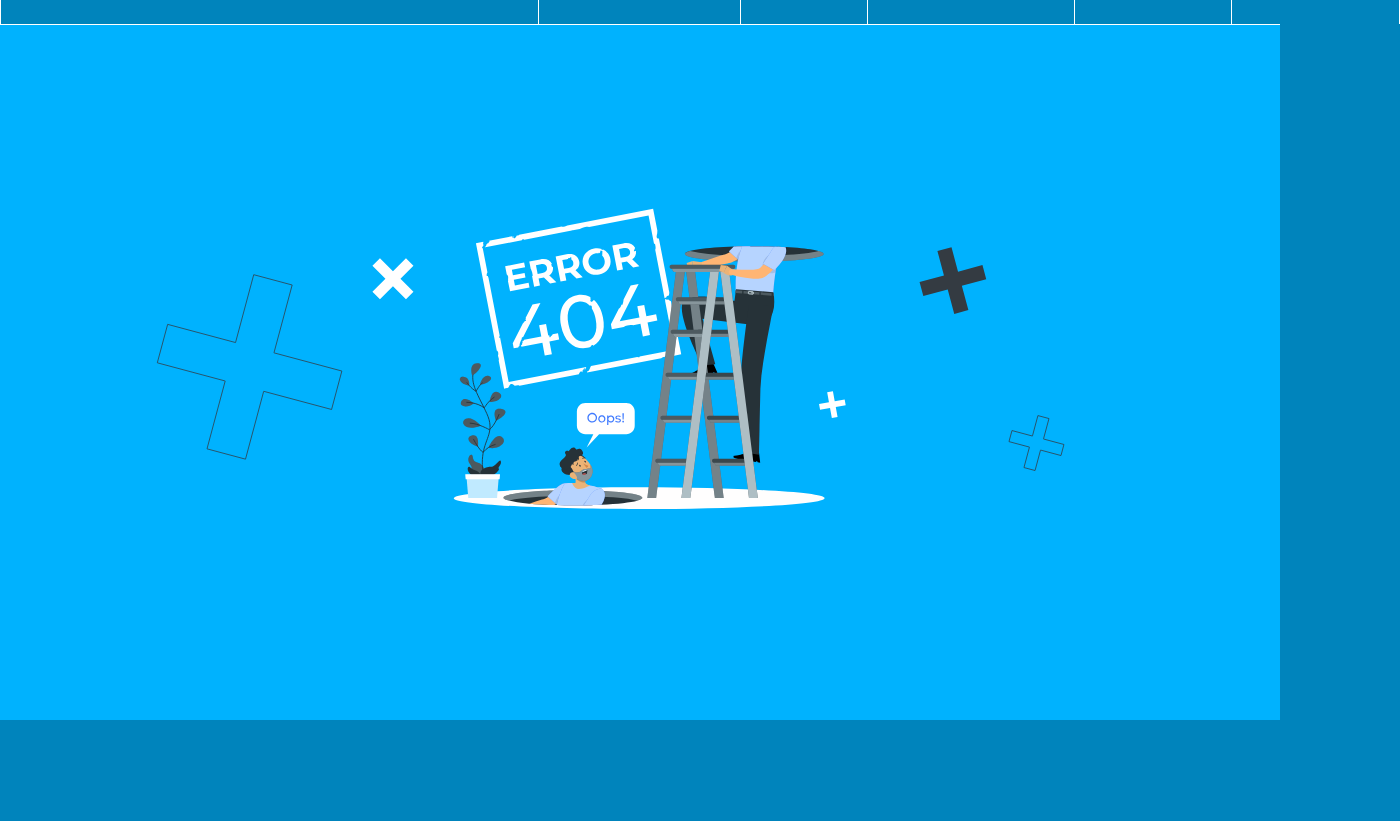
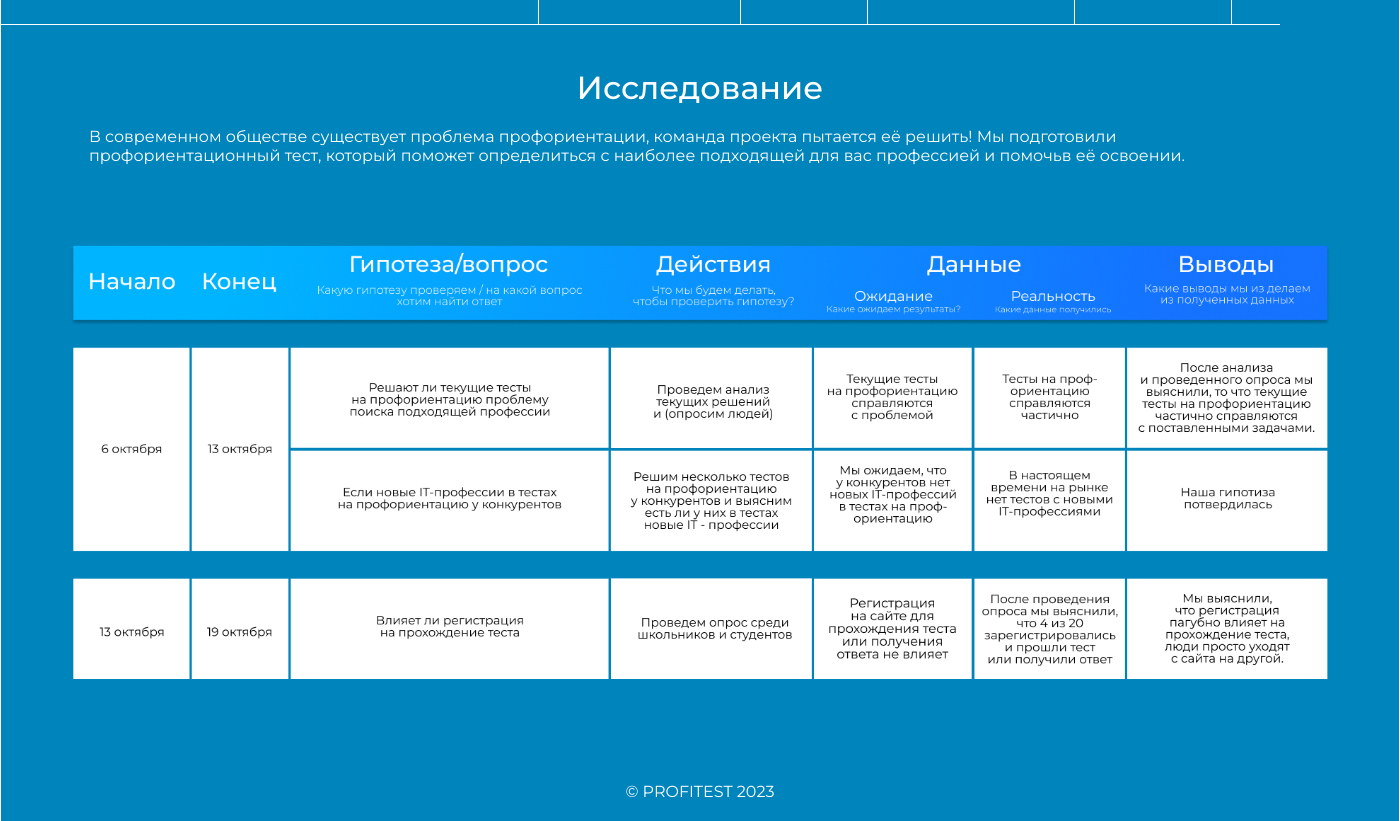
Before and after one commit to S-DevTeam-CtOTES/ProfiTest2.0, a React (Create React App) app in the folder client/: page /explore in a window 1280 px wide. Shown: the part 80-901 px from the top of the page, 1400 px wide, since content can reach past the window. Before the commit the page ends 800 px from the top, so only its background shows below. Built offline with nearby package versions, Linux system fonts and the light colour scheme.

Commit message:
Created Explore page

```diff
--- a/client/src/Components/App/App.jsx
+++ b/client/src/Components/App/App.jsx
@@ -7,18 +7,13 @@ import Quizze from '../Quizze/Quizze'
 import Lending from '../Lending/Lending'
 import LoginForm from '../LoginForm/LoginForm'
 import SignUpForm from '../SignUpForm/SignUpForm'
-import Header from '../Lending/Header/Header'
-import Main from '../Lending/Main/Main'
-import Explore from '../Lending/Explore/Explore'
-import Curce from '../Lending/Curce/Curce'
-import Reviews from '../Lending/Reviews/Reviews'
-import Footer from '../Lending/Footer/Footer'
 import PrivacyPolicy from '../Lending/PrivacyPolicy'
 import PersonRoom from '../PersonRoom/PersonRoom'
 import CoursesPage from '../../Pages/CoursesPage'
 import UserAgreement from '../Lending/UserAgreement'
 import Err404 from '../../Pages/404/Err404'
 import './App.css'
+import ExplorePage from "../../Pages/ExplorePage/ExplorePage";
 
 const App = ()  => {
 
@@ -32,8 +27,6 @@ const App = ()  => {
 
   }, [])
 
-    // const navigate = useNavigate();
-
       return (
 
         <Routes>
@@ -45,6 +38,7 @@ const App = ()  => {
 
             <Route path='/Room' element={<PersonRoom/>}/>
             <Route path='/courses' element={<CoursesPage />}/>
+            <Route path='/explore' element={<ExplorePage />}/>
             <Route path='/quizze' element={<Quizze/>}/>
             <Route path='/user-agreement' element={<UserAgreement />}/>
             <Route path='/privacy_policy' element={<PrivacyPolicy />}/>
--- a/client/src/Components/Lending/Explore/Explore.jsx
+++ b/client/src/Components/Lending/Explore/Explore.jsx
@@ -1,4 +1,4 @@
-import React from 'react';
+import { Link } from 'react-router-dom';
 import computer from '../../../assets/img/Group 1124.svg'
 
 import './Explore.css'
@@ -14,7 +14,9 @@ const Explore = () => {
                     <div className="explore-block">
                         <div className="explore-block-title">Исследование</div>
                         <div className="explore-block-text">В современном обществе существует проблема профориентации, команда проекта пытается её решить! Мы подготовили профориентационный тест, который поможет определиться с наиболее подходящей для вас профессией и помочьв её освоении.</div>
-                        <button className="explore-block-btn">Изучить</button>
+                        <Link to="explore">
+                            <button className="explore-block-btn">Изучить</button>
+                        </Link>
                     </div>
                 </div>
             </div>
--- a/client/src/Components/Lending/Header/Header.css
+++ b/client/src/Components/Lending/Header/Header.css
@@ -148,7 +148,6 @@
   cursor: pointer;
 }
 
-
 .nav-drop {
   position: relative;
 }
--- a/client/src/Components/Lending/Header/Header.jsx
+++ b/client/src/Components/Lending/Header/Header.jsx
@@ -5,7 +5,6 @@ import {FaBars, FaTimes} from "react-icons/fa";
 import Store from '../../../store/store'
 import SignUpForm from '../../SignUpForm/SignUpForm'
 import LoginForm from '../../SignUpForm/SignUpForm'
-// import "../../App/App.css";
 import './Header.css'
 
 const Header = () => {
@@ -30,9 +29,9 @@ const Header = () => {
                     <div className="nav-menu">
                         {/* <a href="#about" className="nav-link">О нас</a> */}
                         <Link to="/quizze" className="nav-link">Тестирование</Link>
-                        <a href="/courses" className="nav-link">Курсы</a>
-                        <a href="#explore" className="nav-link">Исследование</a>
-                        <a href="#contacts" className="nav-link">Контакты</a>
+                        <Link to="/courses" className="nav-link">Курсы</Link>
+                        <Link to="/explore" className="nav-link">Исследование</Link>
+                        <a href="/#contacts" className="nav-link">Контакты</a>
                         <div className="nav-menu-btn">
                             {!store.isAuth && <NavLink to="/login">
                                 <button className='nav-btn'>Войти</button>
@@ -67,7 +66,7 @@ const Header = () => {
                         <div className="burger-modal-block">
                             <NavLink to='/quizze' className="burger-modal-item">Тестирование</NavLink>
                             <NavLink to="/courses" className="burger-modal-item">Курсы</NavLink>
-                            <a href="/#explore" className="burger-modal-item">Исследование</a>
+                            <a href="/explore" className="burger-modal-item">Исследование</a>
                             <a href="/#contacts" className="burger-modal-item">Контакты</a>
                             {/* <NavLink to='/Room' className="burger-modal-item">Личный кабинет</NavLink> */}
                             <div className="nav-menu-btn  mobail-center">
--- a/client/src/Components/Quizze/Quizze.css
+++ b/client/src/Components/Quizze/Quizze.css
@@ -83,29 +83,35 @@
         margin-top: 0%;
     }
 }
+
 /* 768px */
 @media screen and (max-width: 768px) {
     .block__wrapper {
         margin-top: 25%;
     }
+
     .quizzmain {
         /* margin-top: 10%; */
         height: 100%;
         width: 100%;
     }
+
     .block {
         max-width: 85%;
         font-size: 18px;
     }
+
     .wrapper__quastion {
         padding: 0 20px;
     }
+
     .block__question {
         font-size: 20px;
         width: 100%;
         font-weight: 500;
         /* padding: 35px 3px 3px 0; */
     }
+
     .block__answers {
         width: 100%;
         margin: 20px auto;
@@ -113,6 +119,7 @@
         -webkit-column-gap: 20px;
         column-gap: 20px;
     }
+
     .toanswer,
     .tohome,
     .toform {
@@ -120,6 +127,7 @@
         text-transform: uppercase;
         font-weight: 500;
     }
+
     .label {
         min-height: 40px;
         max-width: 380px;
@@ -133,27 +141,33 @@
     .block__wrapper {
         margin-top: 30%;
     }
+
     .quizzmain {
         width: 100%;
     }
+
     .container {
         margin: 0 auto;
         width: 100%;
         padding: 0px 5px;
     }
+
     .block {
         max-width: 95%;
         font-size: 15px;
     }
+
     .wrapper__quastion {
         padding: 0 10px;
     }
+
     .block__question {
         font-size: 18px;
         width: 100%;
         font-weight: 500;
         /* padding: 35px 3px 3px 0; */
     }
+
     .block__answers {
         width: 100%;
         margin: 20px auto;
@@ -162,6 +176,7 @@
         -webkit-column-gap: 20px;
         column-gap: 20px;
     }
+
     .toanswer,
     .tohome,
     .toform {
@@ -169,6 +184,7 @@
         text-transform: uppercase;
         font-weight: 500;
     }
+
     .label {
         min-height: 40px;
         max-width: 380px;
@@ -176,31 +192,38 @@
         font-weight: 400;
     }
 }
+
 /* 426px */
 @media screen and (max-width: 430px) {
     .block__wrapper {
         margin-top: 45%;
     }
+
     .quizzmain {
         width: 100%;
     }
+
     .container {
         margin: 0 auto;
         width: 100%;
         padding: 0px 0px;
     }
+
     .block {
         max-width: 95%;
         font-size: 15px;
     }
+
     .wrapper__quastion {
         padding: 0 10px;
     }
+
     .block__question {
         font-size: 18px;
         width: 100%;
         font-weight: 500;
     }
+
     .block__answers {
         width: 100%;
         margin: 20px auto;
@@ -208,6 +231,7 @@
         -webkit-column-gap: 20px;
         column-gap: 5px;
     }
+
     .toanswer,
     .tohome,
     .toform {
@@ -215,6 +239,7 @@
         text-transform: uppercase;
         font-weight: 500;
     }
+
     .label {
         min-height: 40px;
         max-width: 380px;
@@ -222,3 +247,11 @@
         font-weight: 400;
     }
 }
+
+/* Mac Book Laptops */
+@media screen and (min-height: 634px) {
+    .block__wrapper {
+        margin-top: 5%;
+        z-index: 2;
+    }
+}
--- /dev/null
+++ b/client/src/Pages/ExplorePage/ExplorePage.css
@@ -0,0 +1,29 @@
+.explorePage__wrapper {
+    color: #ffffff;
+    padding: 10% 20px 20px 20px;
+}
+
+.explorePage {
+}
+
+.explorePage__title {
+    text-align: center;
+    padding: 10px 0;
+}
+.explore__descr {
+    width: 90%;
+    margin: 0 auto;
+}
+
+.explorePage__content {
+}
+.exolore__table {
+    width: 100%;
+}
+.exolore__table img {
+    width: 100%;
+}
+.CopyrightExplore {
+    color: #ffffff;
+    text-align: center;
+}
--- /dev/null
+++ b/client/src/Pages/ExplorePage/ExplorePage.jsx
@@ -0,0 +1,31 @@
+import Header from '../../Components/Lending/Header/Header'
+import Copyright from "../../Components/Lending/Copyright/";
+import exploreTable from "../../assets/img/explore__table.png"
+import './ExplorePage.css'
+
+const ExplorePage = () => {
+    const year = new Date().getFullYear()
+    return (
+     <>
+         <Header />
+          <div className="explorePage__wrapper container">
+          <div className="explorePage">
+              <div className="explorePage__title">
+                  <h1 className="explorePage__title">Исследование</h1>
+              </div>
+              <div className="explorePage__content">
+                  <p className="explore__descr">В современном обществе существует проблема профориентации, команда проекта пытается её решить! Мы подготовили профориентационный тест, который поможет определиться с наиболее подходящей для вас профессией и помочьв её освоении.</p>
+                  <div className="exolore__table">
+                      <img src={exploreTable} alt="explore table"/>
+                  </div>
+              </div>
+          </div>
+         <div className="CopyrightExplore">
+             <p>&copy; PROFITEST {year}</p>
+         </div>
+      </div>
+     </>
+    );
+}
+
+export default ExplorePage;
--- /dev/null
+++ b/client/src/Pages/ExplorePage/index.ts
@@ -0,0 +1 @@
+import ExplorePage from './ExplorePage'
```
Also changed, not shown: client/src/Components/Lending/Main/Main.jsx (+11 -16 lines), client/src/assets/img/explore__table.png (added). Lines whose indentation alone changed are shown as unchanged.
